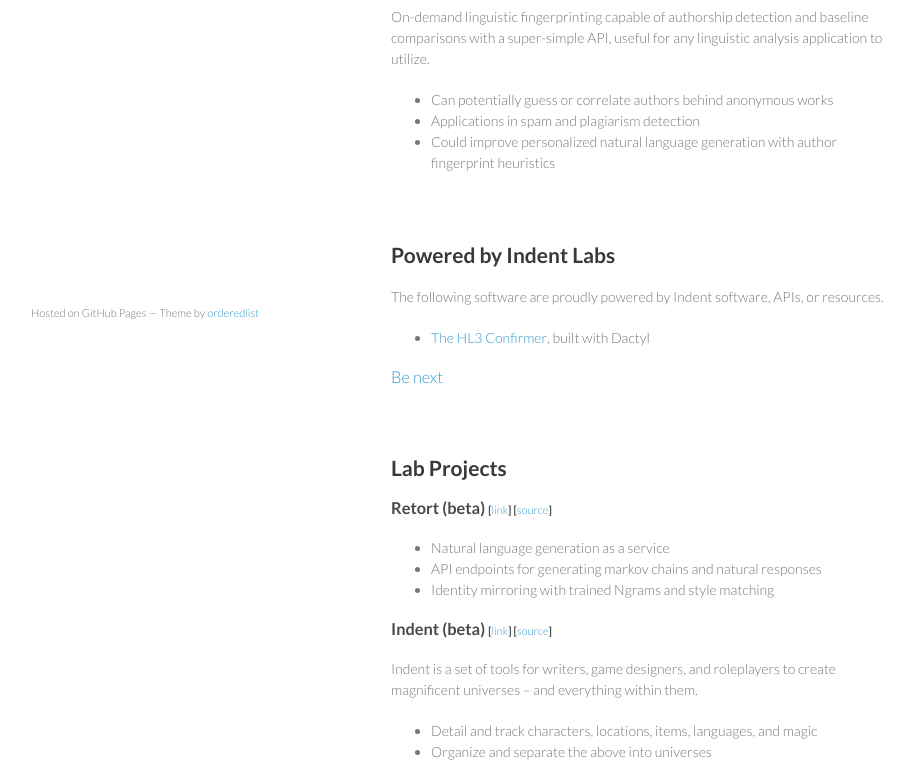
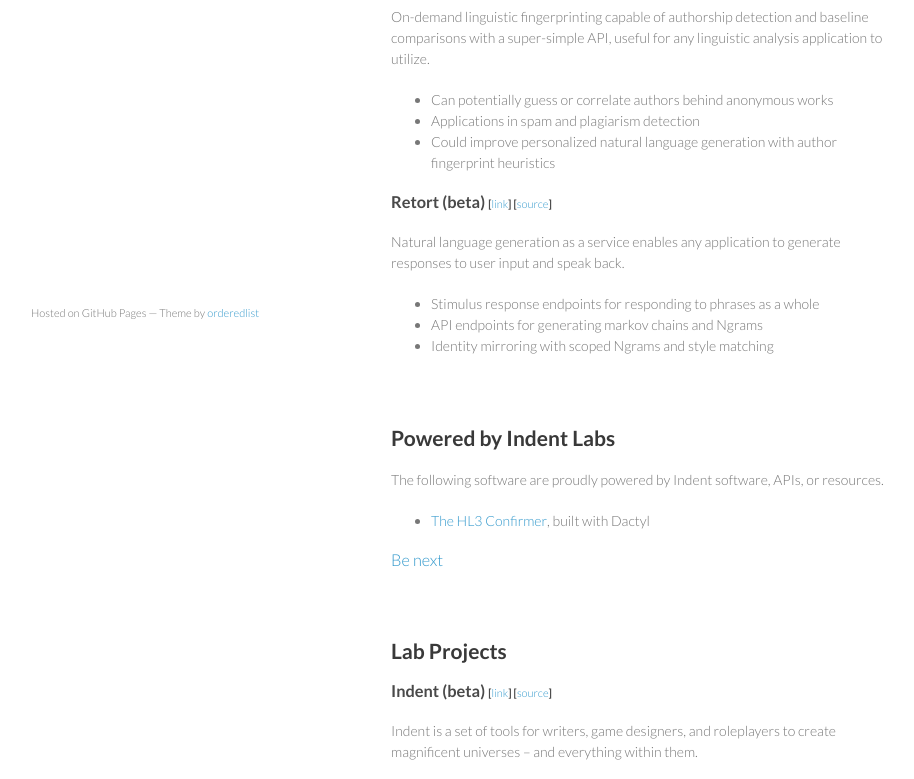
Before and after one commit to indentlabs/indentlabs.github.io, a plain HTML site: page index.html in a window 1280 px wide. Shown: the part 408-1187 px from the top of the page, without its empty margins (179-1093 px from the left). Drawn offline with Linux system fonts and the light colour scheme.

Commit message:
Graduate retort into beta

```diff
--- a/index.html
+++ b/index.html
@@ -59,6 +59,24 @@
           <li>Applications in spam and plagiarism detection</li>
           <li>Could improve personalized natural language generation with author fingerprint heuristics</li>
         </ul>
+
+
+        <h3>
+          Retort (beta)
+          <small>
+            [<a href="http://www.retort.us/">link</a>]
+            [<a href="https://github.com/indentlabs/retort">source</a>]
+          </small>
+        </h3>
+        <p>
+          Natural language generation as a service enables any application to generate responses
+          to user input and speak back.
+        </p>
+        <ul>
+          <li>Stimulus response endpoints for responding to phrases as a whole</li>
+          <li>API endpoints for generating markov chains and Ngrams</li>
+          <li>Identity mirroring with scoped Ngrams and style matching</li>
+        </ul>
       </section>
 
       <section>
@@ -82,19 +100,6 @@
         <h2>
           Lab Projects
         </h2>
-
-        <h3>
-          Retort (beta)
-          <small>
-            [<a href="http://www.retort.us/">link</a>]
-            [<a href="https://github.com/indentlabs/retort">source</a>]
-          </small>
-        </h3>
-        <ul>
-          <li>Natural language generation as a service</li>
-          <li>API endpoints for generating markov chains and natural responses</li>
-          <li>Identity mirroring with trained Ngrams and style matching</li>
-        </ul>
 
         <h3>
           Indent (beta)
```
